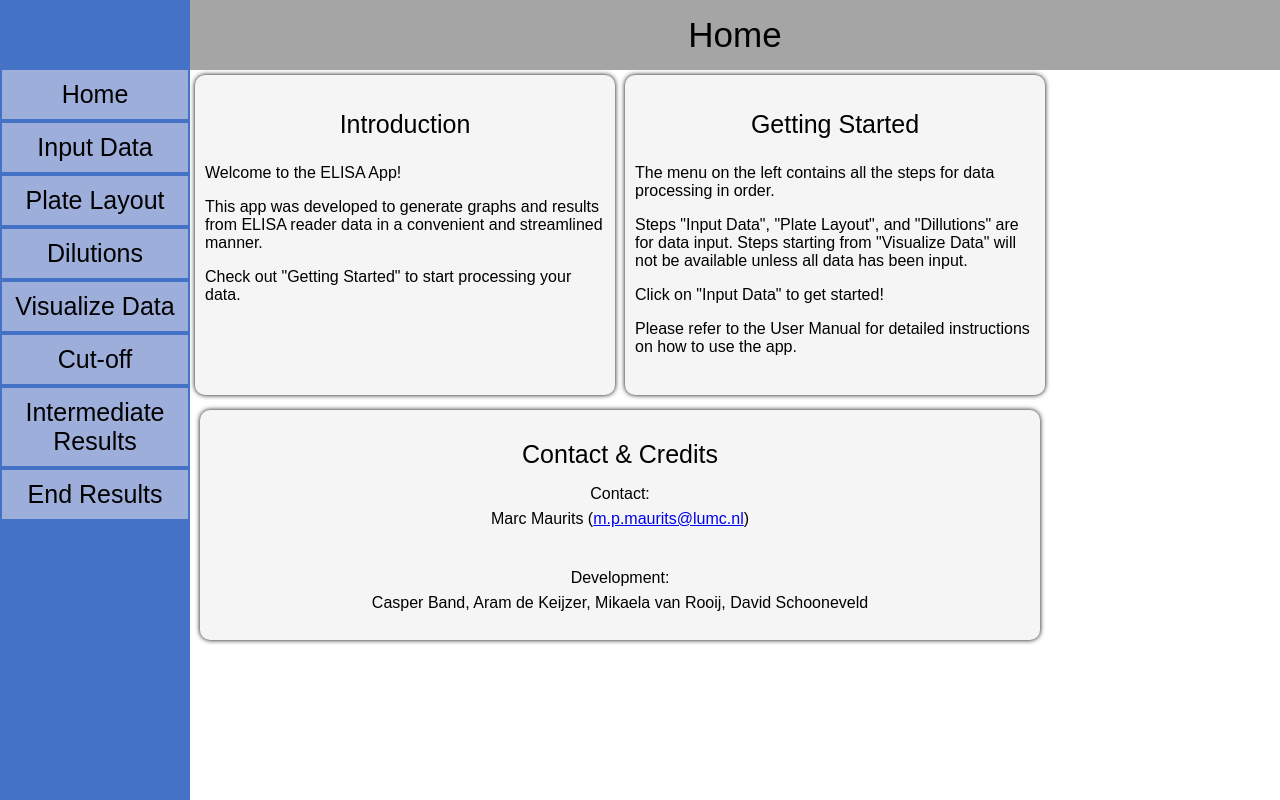
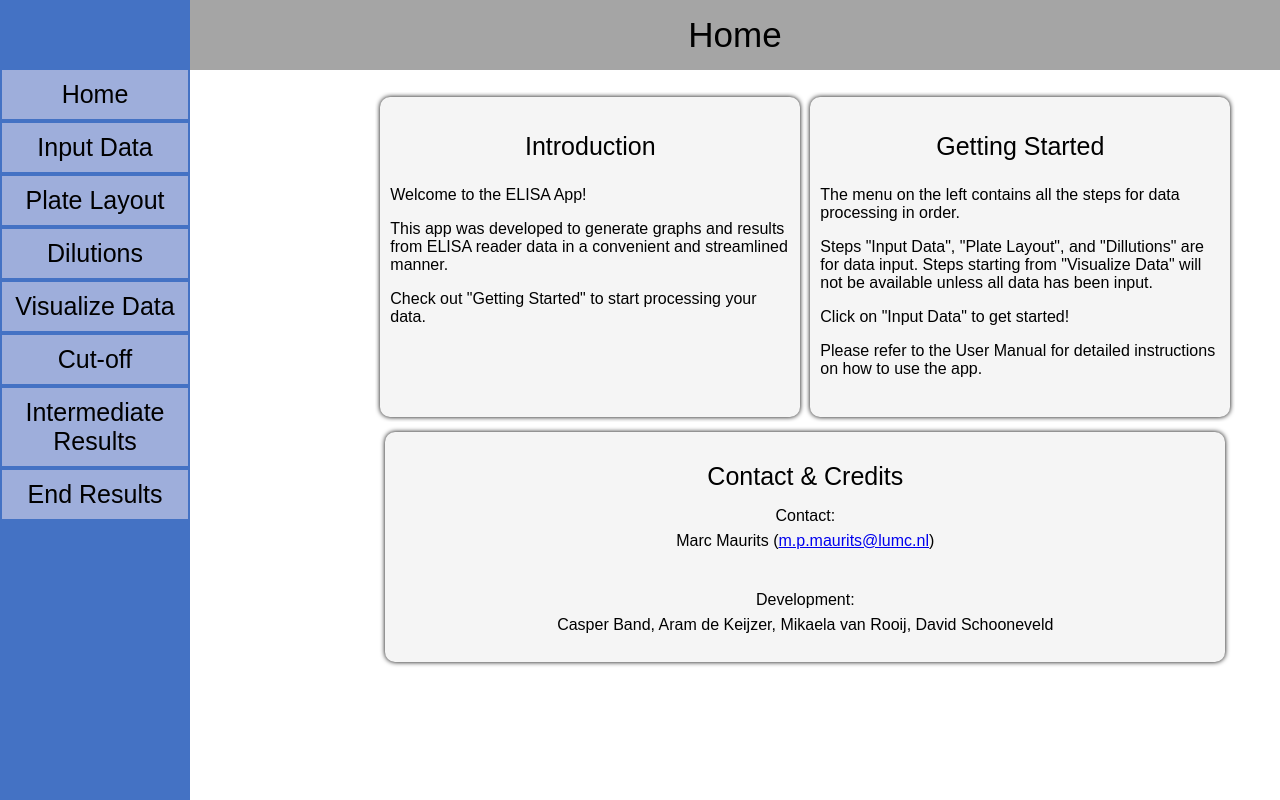
Before and after one commit to SheepInMeadow/ELISA-APP, a Django app: page / in a window 1280 px wide. Run offline with Django 4.2, Linux system fonts and the light colour scheme.

Commit message:
changed css home so everything now is in the middle of the page

```diff
--- a/ELISA_app/ELISA_core/static/css/Home.css
+++ b/ELISA_app/ELISA_core/static/css/Home.css
@@ -34,3 +34,9 @@
     text-align: center;
     font-size: 25px;
 }
+
+.middle {
+    position: absolute;
+    margin-left: 17%;
+    margin-top: 2%;
+}
--- a/ELISA_app/ELISA_core/templates/Home.html
+++ b/ELISA_app/ELISA_core/templates/Home.html
@@ -8,7 +8,7 @@
     {% load static %}
         <link rel="stylesheet" type="text/css"
           href="{% static 'css/home.css' %}">
-
+    <div class="middle">
     <div class="wrapper" style="overflow: hidden; background-color: white">
         <div class="infocard">
             <p class="title">Introduction</p>
@@ -39,5 +39,6 @@
 
         </div>
     </div>
+        </div>
 
 {% endblock %}
```
